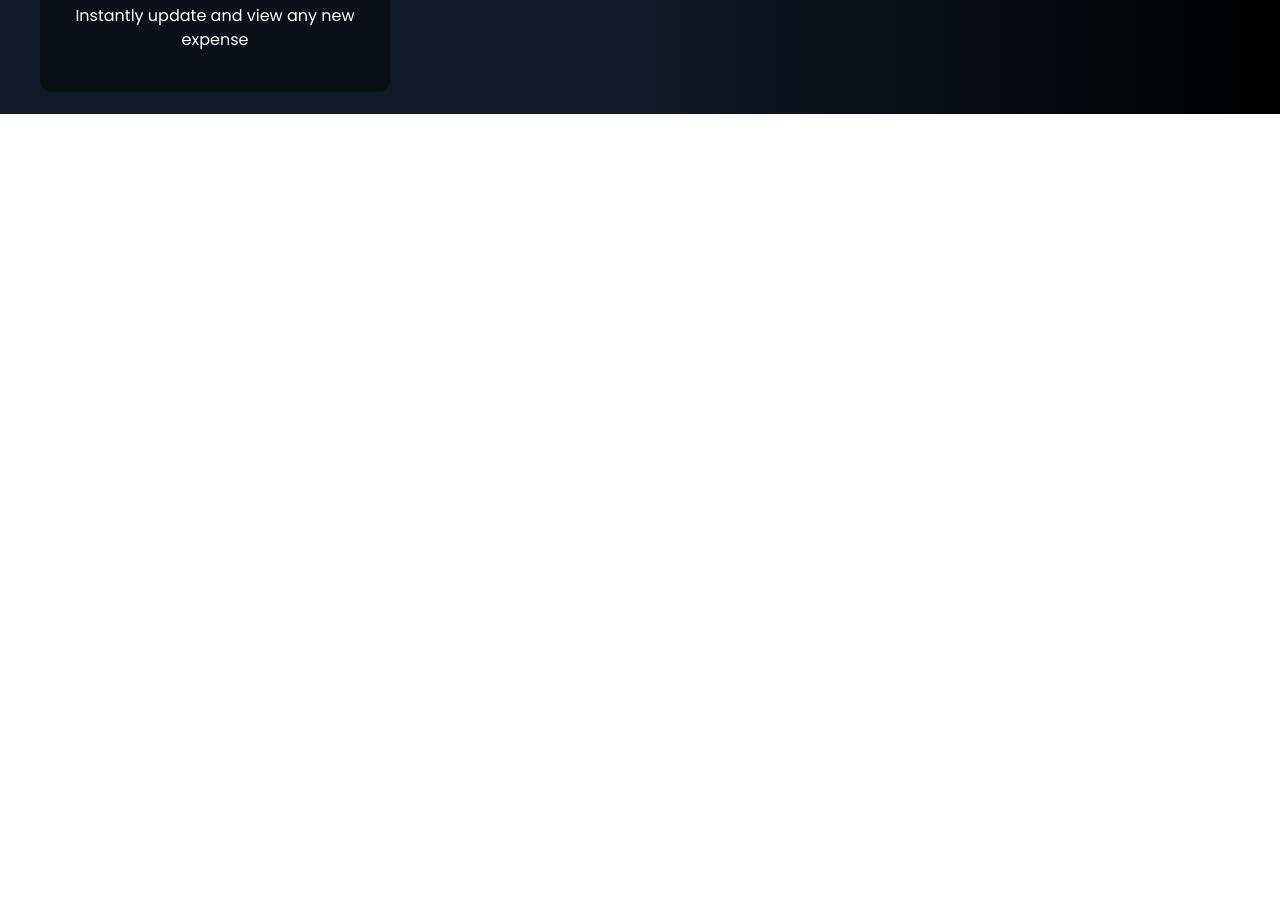
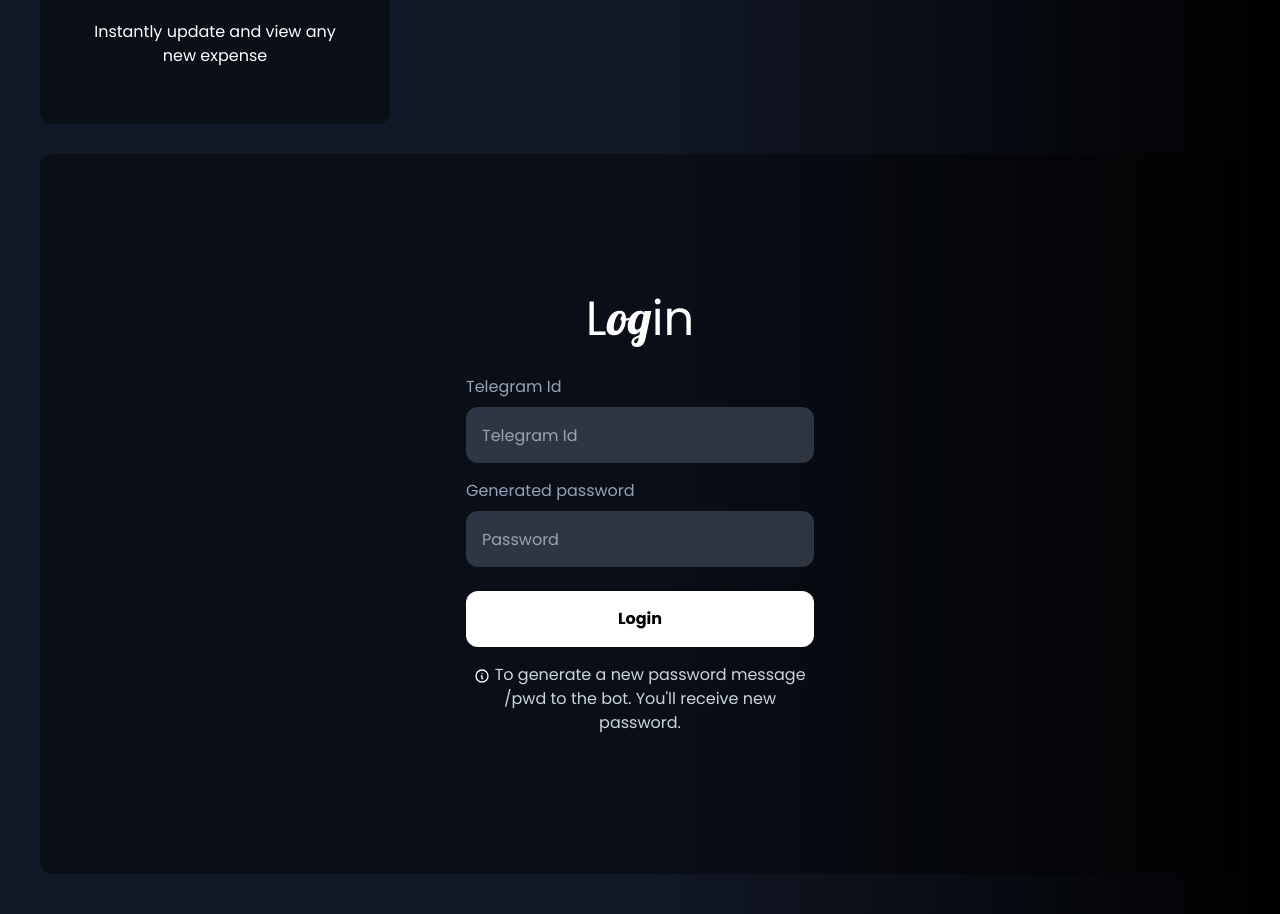
Before and after one commit to heyyakash/ExpenseManagerFrontend, a Next.js app: page / in a window 1280 px wide. Shown: the part 1498-2412 px from the top of the page. Before the commit the page ends 1612 px from the top, so only its background shows below. Built offline with nearby package versions, Linux system fonts and the light colour scheme.

Commit message:
login component completed

```diff
--- a/components/Landing/Body.tsx
+++ b/components/Landing/Body.tsx
@@ -1,5 +1,6 @@
 import React, { useEffect } from 'react'
 import Features from './Features'
+import Login from './Login'
 import Navbar from './Navbar'
 
 const Body = () => {
@@ -33,6 +34,7 @@ const Body = () => {
                     </div>
                 </section>
                <Features />
+               <Login />
             </div>
         </>
     )
--- a/components/Landing/FeatureDescription.tsx
+++ b/components/Landing/FeatureDescription.tsx
@@ -16,7 +16,7 @@ const FeatureDescription = ({feature}:{feature:keyof map}) => {
         "Telegram" : "Spendings are added by a telegram through simple commands"
     }
     return (
-    <div className='w-[350px] flex flex-col text-white py-10 items-center px-5 rounded-xl bg-black/40'>
+    <div className='w-[350px] flex flex-col text-white py-14 items-center px-10 rounded-xl bg-black/40'>
         <BsSpeedometer2 className='text-white text-2xl' />
         <p className='font-bold'>{feature}</p>
         <p className='text-center mt-4'>{featureMap[feature]}</p>
--- /dev/null
+++ b/components/Landing/Login.tsx
@@ -0,0 +1,43 @@
+import React, { useState } from 'react'
+// import {GrCircleInformation} from 'react-icons/gr'
+import {HiOutlineInformationCircle} from 'react-icons/hi'
+
+interface payload {
+    userid:string,
+    password:string
+}
+
+const Login = () => {
+    const [userid, setUserid] = useState("")
+    const [password, setPassword] = useState("")
+
+    const handleLogin = (e: React.SyntheticEvent) : void => {
+        e.preventDefault()
+        const data: payload = {userid,password}
+    }
+
+    return (
+        <section id="login" className='p-10 w-full'>
+            <div className='w-full min-h-[90vh] bg-black/40 rounded-xl p-6 flex flex-col items-center justify-center'>
+                <h1 className='heading text-5xl'>
+                    L<i>og</i>in
+                </h1>
+                <form onSubmit={handleLogin} action="" className='mt-4'>
+                    {/* <div clas></div> */}
+                    <label htmlFor="id" className='text-slate-400 block mt-4 mb-2'>Telegram Id</label>
+                    <input value = {userid} onChange = {(e)=>setUserid(e.target.value)} type="text" required id="id" name="id" placeholder='Telegram Id' className='bg-slate-500/40 text-white h-14 p-4 rounded-xl' />
+
+                    <label htmlFor="password" className='text-slate-400 block mt-4 mb-2'>Generated password</label>
+                    <input value = {password} onChange = {(e)=>setPassword(e.target.value)} type="password" required id="password" name="password" placeholder='Password' className='bg-slate-500/40 text-white h-14 p-4 rounded-xl' />
+
+                    <input type = "submit" className='text-black bg-white mt-6 h-14 p-4 rounded-xl trans hover:bg-green-400 hover:text-white font-bold block w-full cursor-pointer' value = "Login" />
+                </form>
+                <p className='text-slate-300 mt-4 w-[350px] text-center'>
+                    <HiOutlineInformationCircle className = "text-white inline " /> To generate a new password message /pwd to the bot. You'll receive new password.
+                </p>
+            </div>
+        </section>
+    )
+}
+
+export default Login
--- a/components/Landing/Navbar.tsx
+++ b/components/Landing/Navbar.tsx
@@ -12,9 +12,9 @@ const Navbar = () => {
                 <a href = "#features" className='navlink'>Features</a>
                 <a href = "#about" className='navlink'>About</a>
             </div>
-            <div className='bg-white/95 cursor-pointer rounded-2xl px-5 py-3 font-semibold trans hover:bg-white drop-shadow-xl '>
+            <a href  = "#login" className='bg-white/95 cursor-pointer rounded-2xl px-5 py-3 font-semibold trans hover:bg-white drop-shadow-xl '>
                 Login
-            </div>
+            </a>
         </nav>
     )
 }
```
